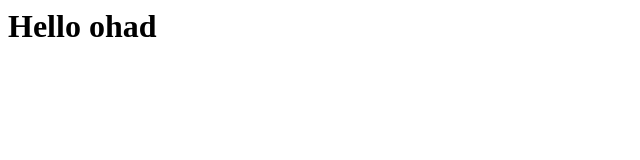
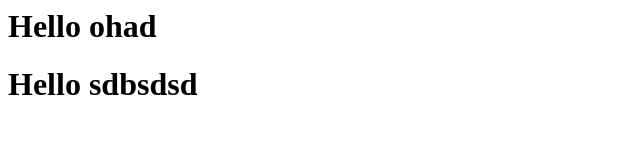
Before and after one commit to Ohad2245/NewWebsite, a plain HTML site: page index.html in a window 1280 px wide. Shown: the whole page, without its empty margins (0-640 px from the left). Drawn offline with Linux system fonts and the light colour scheme.

Commit message:
create homepage

```diff
--- a/index.html
+++ b/index.html
@@ -1 +1,2 @@
 <h1>Hello ohad</h1>
+<h1>Hello sdbsdsd</h1>
```
